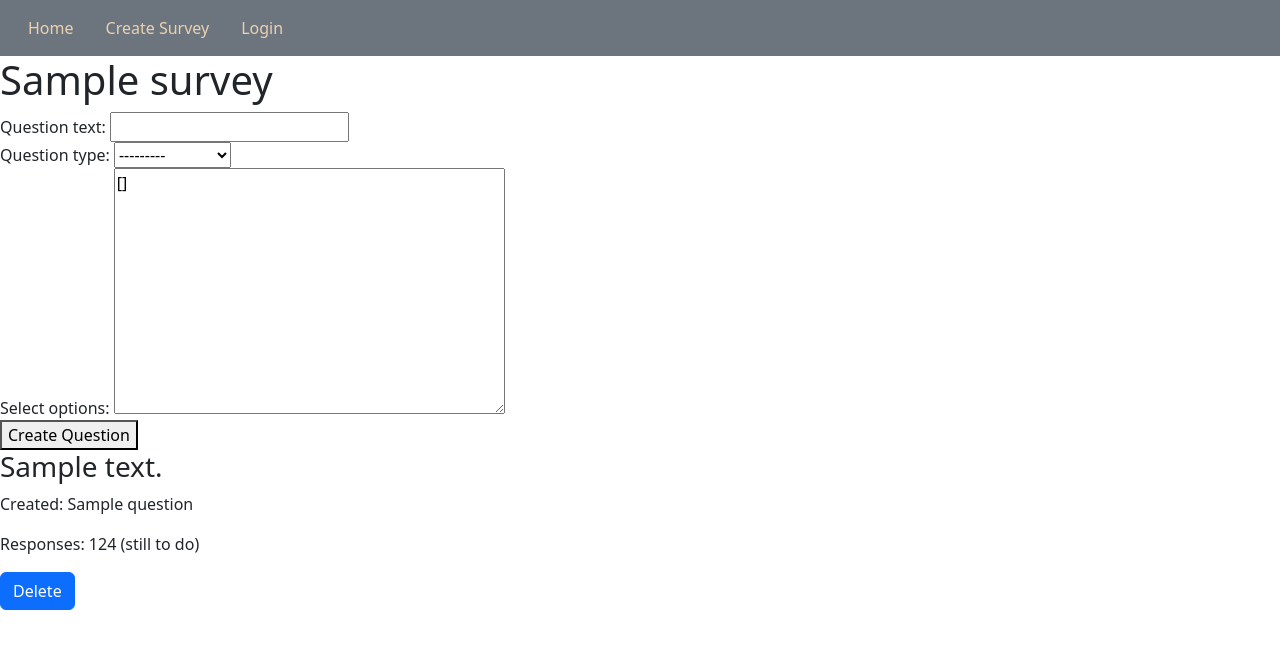
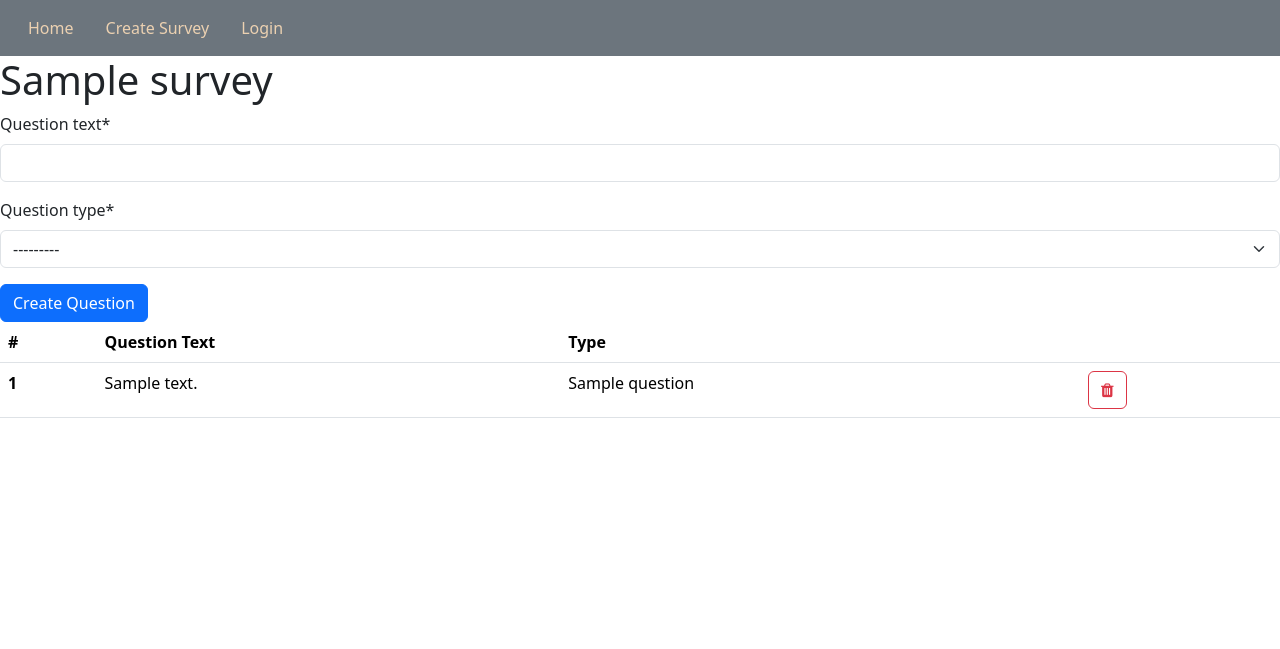
Before and after one commit to hugheshallettj/jacobs_special_project, a Django app: template event_surveys_project/surveys/templates/surveys/survey_edit.html in a window 1280 px wide. Shown: the top 649 px of the page. Run offline with Django 5.2, Linux system fonts and the light colour scheme; tables that the repository leaves empty hold one stand-in row (values such as "Sample post"); the template is opened without the code that fills it: values that come from a table or form of the project are taken from there, most other values are stand-ins (such as "Sample title", 1, 10 or a date in 2020); data that the repository does not hold is empty; some libraries are stand-ins or nearby versions.

Commit message:
Made ms and ss question types have a nice ui for editing options

```diff
--- a/event_surveys_project/surveys/forms.py
+++ b/event_surveys_project/surveys/forms.py
@@ -18,3 +18,10 @@ class QuestionForm(forms.ModelForm):
     class Meta:
         model = Question
         exclude = ["survey"]
+        widgets = {
+            'select_options': forms.HiddenInput()
+        }
+
+    def __init__(self, *args, **kwargs):
+        super().__init__(*args, **kwargs)
+        self.fields['select_options'].required = False
--- a/event_surveys_project/surveys/templates/surveys/survey_edit.html
+++ b/event_surveys_project/surveys/templates/surveys/survey_edit.html
@@ -1,35 +1,56 @@
-{% extends 'base.html' %} {% block content %}
+{% extends 'base.html' %} {% load crispy_forms_tags %}{% block content %}
 <h1>{{ survey.title }}</h1>
 <div class="panel">
   <form method="post">
     {% csrf_token %}
     <table>
-      {{ question_form }}
+      {{ question_form|crispy }}
+      <div id="select-options-container" style="display: none" class="mb-3">
+        <label for="option-input">Add Options:</label>
+        <input type="text" id="option-input" class="form-control mb-2" />
+        <button type="button" id="add-option-btn" class="btn btn-secondary">
+          Add Option
+        </button>
+        <ul id="options-list" class="list-group mt-2"></ul>
+      </div>
     </table>
-    <button type="submit">Create Question</button>
+    <button class="btn btn-primary" type="submit">Create Question</button>
   </form>
 </div>
-{% for question in survey_questions %}
-<div id="question-card">
-  <div>
-    <h3>{{ question.question_text }}</h3>
-    <p>Created: {{ question.question_type }}</p>
-    <p>Responses: 124 (still to do)</p>
-    <button
-      id="btn-del"
-      class="btn btn-primary"
-      data-questionid="{{ question.id }}"
-    >
-      Delete
-    </button>
-  </div>
-</div>
+<table class="table">
+  <thead>
+    <tr>
+      <th scope="col">#</th>
+      <th scope="col">Question Text</th>
+      <th scope="col">Type</th>
+      <th scope="col"></th>
+    </tr>
+  </thead>
+  <tbody>
+    {% for question in survey_questions %}
+    <tr class="question-table-row">
+      <th scope="row">{{question.id}}</th>
+      <td>{{ question.question_text }}</td>
+      <td>{{ question.get_question_type_display }}</td>
+      <!-- This is a method generated by the choices in the model. Mental stuff!! -->
+      <td>
+        <button
+          class="btn btn-outline-danger question-delete-button"
+          data-questionid="{{question.id}}"
+        >
+          <i class="fa fa-trash" aria-hidden="true"></i>
+        </button>
+      </td>
+    </tr>
+    {% endfor %}
+  </tbody>
+</table>
 <!-- More survey panels... -->
-{% endfor %} {% endblock %} {% block custom_js %}
+{% endblock %} {% block custom_js %}
 
 <script>
   $(document).ready(function () {
-    $("#btn-del").on("click", function () {
+    $(".question-delete-button").on("click", function () {
       const button = $(this);
       const question_id = $(this).data("questionid");
       console.log(question_id);
@@ -46,7 +67,7 @@
         },
         success: function (response) {
           if (response.success) {
-            button.closest("#question-card").css("display", "none");
+            button.closest(".question-table-row").css("display", "none");
             console.log("you deleted it");
           } else {
             alert("Failed to delete question: " + response.error);
@@ -54,6 +75,70 @@
         }
       });
     });
+
+    const selectOptionsContainer = $("#select-options-container");
+    const questionTypeField = $("#id_question_type");
+    const optionInput = $("#option-input");
+    const addOptionBtn = $("#add-option-btn");
+    const optionsList = $("#options-list");
+    const selectOptionsField = $("#id_select_options");
+
+    function updateSelectOptionsVisibility() {
+      const selectedType = questionTypeField.val();
+      if (selectedType === "MS" || selectedType === "SS") {
+        selectOptionsContainer.show();
+      } else {
+        selectOptionsContainer.hide();
+        optionsList.empty();
+        selectOptionsField.val("");
+      }
+    }
+
+    optionInput.change(function () {
+      const optionValue = optionInput.val().trim();
+      if (optionValue) {
+      } else {
+        addOptionBtn.prop("disabled", true);
+      }
+    });
+
+    addOptionBtn.click(function () {
+      const optionValue = optionInput.val().trim();
+      if (optionValue) {
+        const listItem = $("<li></li>")
+          .addClass(
+            "list-group-item d-flex justify-content-between align-items-center"
+          )
+          .text(optionValue);
+
+        // Add remove button to list item
+        const removeBtn = $("<button></button>")
+          .addClass("btn btn-danger btn-sm")
+          .text("Remove")
+          .click(function () {
+            listItem.remove();
+            updateSelectOptionsField();
+          });
+
+        listItem.append(removeBtn);
+        optionsList.append(listItem);
+        optionInput.val("");
+        updateSelectOptionsField();
+      }
+    });
+
+    questionTypeField.change(updateSelectOptionsVisibility);
+
+    function updateSelectOptionsField() {
+      const options = [];
+      optionsList.find("li").each(function () {
+        options.push($(this).contents().first().text().trim());
+      });
+      selectOptionsField.val(JSON.stringify(options));
+    }
+
+    // Initial visibility check
+    updateSelectOptionsVisibility();
   });
 </script>
 {% endblock custom_js %}
```
Also changed, not shown: event_surveys_project/surveys/templates/surveys/user_surveys_list.html (+10 -6 lines).
